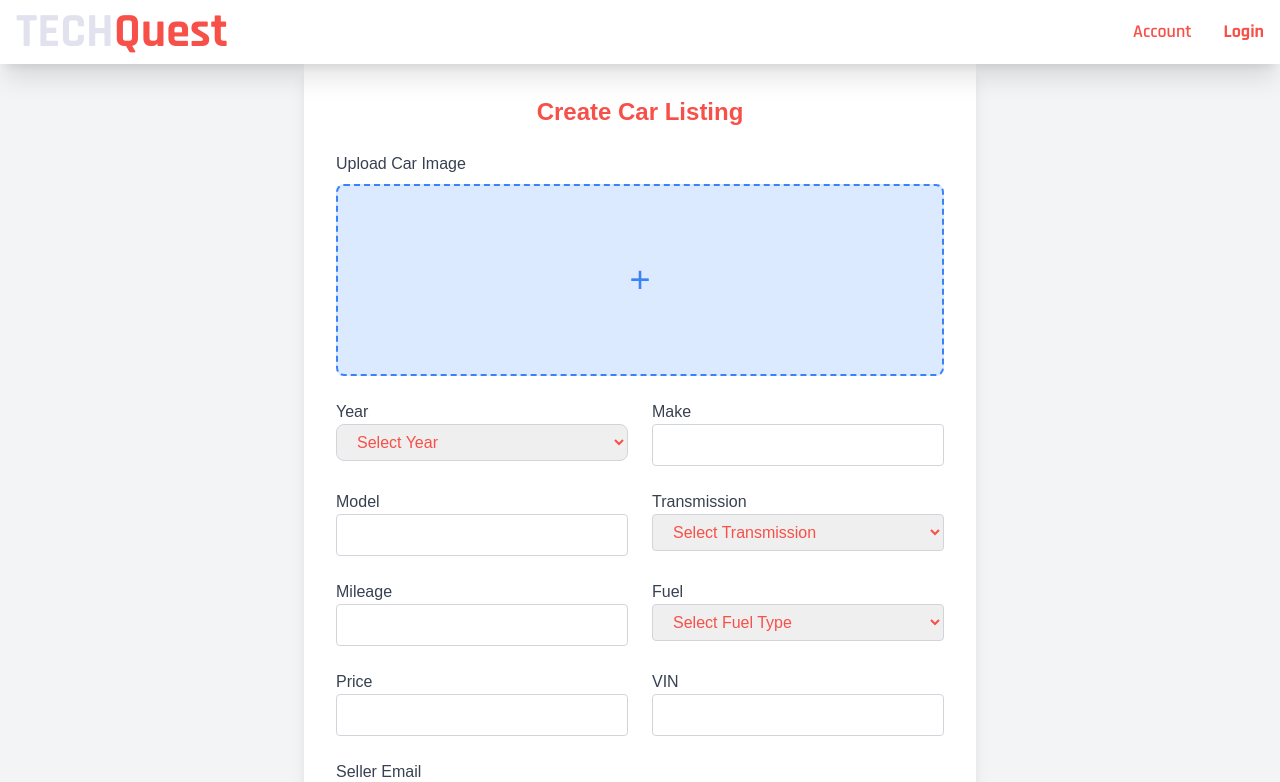
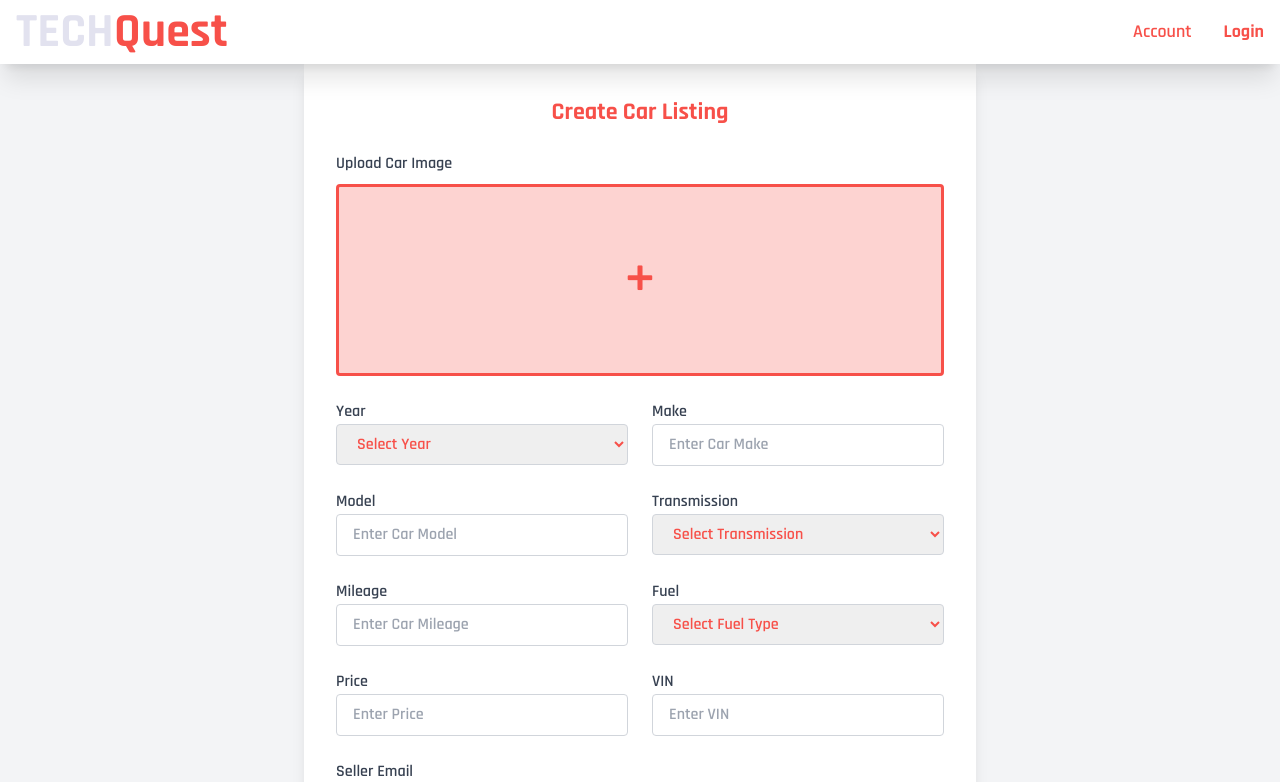
Before and after one commit to Albertadi/carcommerce, a Next.js app: page /pages/agent/createListing in a window 1280 px wide. Shown: the top 782 px of the page. Built offline with nearby package versions, Linux system fonts and the light colour scheme.

Commit message:
Added/Edited styling in createListing

```diff
--- a/src/app/pages/agent/createListing/page.js
+++ b/src/app/pages/agent/createListing/page.js
@@ -105,34 +105,34 @@ export default function CreateListing() {
   return (
     <div className="flex items-center justify-center min-h-screen bg-gray-100">
       <div className="bg-white p-8 shadow-lg w-full max-w-2xl">
-        <h2 className="text-2xl font-bold mb-6 text-center">Create Car Listing</h2>
+        <h2 className="text-2xl font-rajdhaniBold mb-6 text-center">Create Car Listing</h2>
 
         {/* Grid layout for upload box and form */}
         <div className="grid grid-cols-1 md:grid-cols-2 gap-6">
 
           {/* Image Upload Section */}
           <div className="col-span-1 md:col-span-2">
-            <label className="block text-gray-700 mb-2">Upload Car Image</label>
+            <label className="block text-gray-700 font-rajdhaniSemiBold mb-2">Upload Car Image</label>
             <div className="flex items-center justify-center">
               {image ? (
                 <div className="relative flex items-center justify-center w-full max-w-lg h-auto">
                   <img
                     src={URL.createObjectURL(image)}
                     alt="Car image preview"
-                    className="max-w-full max-h-48 rounded-lg shadow-lg object-contain"
+                    className="max-w-full max-h-48 rounded shadow-lg object-contain"
                   />
                   <button
                     onClick={handleImageDelete}
-                    className="absolute top-2 right-2 bg-red-500 text-white rounded-full p-1"
-                    style={{ fontSize: '12px' }}
+                    className="absolute top-2 right-2 font-rajdhaniSemiBold bg-[#f75049] text-white rounded p-1"
+                    style={{ fontSize: '18px' }}
                   >
-                    X
+                    &nbsp; X &nbsp;
                   </button>
                 </div>
               ) : (
                 <label
-                  className="flex items-center justify-center w-full h-48 rounded-lg bg-blue-100 text-blue-500 text-4xl cursor-pointer"
-                  style={{ border: '2px dashed #3b82f6' }}
+                  className="flex items-center font-rajdhaniSemiBold justify-center w-full h-48 rounded bg-[#f75049]/25 text-[#f75049] text-6xl cursor-pointer"
+                  style={{ border: '3px solid #f75049' }}
                 >
                   +
                   <input
@@ -151,17 +151,17 @@ export default function CreateListing() {
 
             {/* Year Field */}
             <div>
-              <label className="block text-gray-700">Year</label>
+              <label className="block font-rajdhaniSemiBold text-gray-700">Year</label>
               <select
                 name="year"
                 value={formData.year}
                 onChange={handleChange}
-                className="w-full px-4 py-2 border border-gray-300 rounded-lg focus:outline-none focus:ring focus:ring-blue-500"
+                className="w-full px-4 py-2 font-rajdhaniSemiBold border border-gray-300 rounded focus:outline-none focus:ring focus:ring-blue-500"
                 required
               >
-                <option value="">Select Year</option>
+                <option className="font-rajdhaniSemiBold" value="">Select Year</option>
                 {years.map((year) => (
-                  <option key={year} value={year}>
+                  <option className="font-rajdhaniSemiBold" key={year} value={year}>
                     {year}
                   </option>
                 ))}
@@ -170,112 +170,118 @@ export default function CreateListing() {
 
             {/* Make Field */}
             <div>
-              <label className="block text-gray-700">Make</label>
+              <label className="block font-rajdhaniSemiBold text-gray-700">Make</label>
               <input
                 type="text"
                 name="make"
                 value={formData.make}
                 onChange={handleChange}
-                className="w-full px-4 py-2 border border-gray-300 rounded focus:outline-none focus:ring focus:ring-blue-500"
+                placeholder="Enter Car Make"
+                className="w-full px-4 font-rajdhaniSemiBold py-2 border border-gray-300 rounded focus:outline-none focus:ring focus:ring-blue-500"
                 required
               />
             </div>
 
             {/* Model Field */}
             <div>
-              <label className="block text-gray-700">Model</label>
+              <label className="block font-rajdhaniSemiBold text-gray-700">Model</label>
               <input
                 type="text"
                 name="model"
                 value={formData.model}
                 onChange={handleChange}
-                className="w-full px-4 py-2 border border-gray-300 rounded focus:outline-none focus:ring focus:ring-blue-500"
+                placeholder="Enter Car Model"
+                className="w-full px-4 py-2 font-rajdhaniSemiBold border border-gray-300 rounded focus:outline-none focus:ring focus:ring-blue-500"
                 required
               />
             </div>
 
             {/* Transmission Field */}
             <div>
-              <label className="block text-gray-700">Transmission</label>
+              <label className="block font-rajdhaniSemiBold text-gray-700">Transmission</label>
               <select
                 name="transmission"
                 value={formData.transmission}
                 onChange={handleChange}
-                className="w-full px-4 py-2 border border-gray-300 rounded focus:outline-none focus:ring focus:ring-blue-500"
+                className="w-full px-4 py-2 font-rajdhaniSemiBold border border-gray-300 rounded focus:outline-none focus:ring focus:ring-blue-500"
                 required
               >
-                <option value="">Select Transmission</option>
-                <option value="Automatic">AUTOMATIC</option>
-                <option value="Manual">MANUAL</option>
+                <option className="font-rajdhaniSemiBold" value="">Select Transmission</option>
+                <option className="font-rajdhaniSemiBold" value="Automatic">AUTOMATIC</option>
+                <option className="font-rajdhaniSemiBold" value="Manual">MANUAL</option>
               </select>
             </div>
 
             {/* Mileage Field */}
             <div>
-              <label className="block text-gray-700">Mileage</label>
+              <label className="block font-rajdhaniSemiBold text-gray-700">Mileage</label>
               <input
                 type="text"
                 name="mileage"
                 value={formData.mileage}
                 onChange={handleChange}
-                className="w-full px-4 py-2 border border-gray-300 rounded focus:outline-none focus:ring focus:ring-blue-500"
+                placeholder="Enter Car Mileage"
+                className="w-full px-4 py-2 font-rajdhaniSemiBold border border-gray-300 rounded focus:outline-none focus:ring focus:ring-blue-500"
                 required
               />
             </div>
 
             {/* Fuel Type Field */}
             <div>
-              <label className="block text-gray-700">Fuel</label>
+              <label className="block font-rajdhaniSemiBold text-gray-700">Fuel</label>
               <select
                 name="fuel_type"
                 value={formData.fuel_type}
                 onChange={handleChange}
-                className="w-full px-4 py-2 border border-gray-300 rounded focus:outline-none focus:ring focus:ring-blue-500"
+                className="w-full px-4 py-2 font-rajdhaniSemiBold border border-gray-300 rounded focus:outline-none focus:ring focus:ring-blue-500"
                 required
               >
-                <option value="">Select Fuel Type</option>
-                <option value="PETROL">PETROL</option>
-                <option value="DIESEL">DIESEL</option>
-                <option value="ELECTRIC">ELECTRIC</option>
-                <option value="HYBRID">HYBRID</option>
+                <option className="font-rajdhaniSemiBold" value="">Select Fuel Type</option>
+                <option className="font-rajdhaniSemiBold" value="PETROL">PETROL</option>
+                <option className="font-rajdhaniSemiBold" value="DIESEL">DIESEL</option>
+                <option className="font-rajdhaniSemiBold" value="ELECTRIC">ELECTRIC</option>
+                <option className="font-rajdhaniSemiBold" value="HYBRID">HYBRID</option>
               </select>
             </div>
 
             {/* Price Field */}
             <div>
-              <label className="block text-gray-700">Price</label>
+              <label className="block font-rajdhaniSemiBold text-gray-700">Price</label>
               <input
                 type="text"
                 name="price"
                 value={formData.price}
+                placeholder="Enter Price"
                 onChange={handleChange}
-                className="w-full px-4 py-2 border border-gray-300 rounded focus:outline-none focus:ring focus:ring-blue-500"
+                className="w-full px-4 py-2 font-rajdhaniSemiBold border border-gray-300 rounded focus:outline-none focus:ring focus:ring-blue-500"
                 required
               />
             </div>
 
             {/* VIN Field */}
             <div>
-              <label className="block text-gray-700">VIN</label>
+              <label className="block font-rajdhaniSemiBold text-gray-700">VIN</label>
               <input
                 type="text"
                 name="vin"
                 value={formData.vin}
                 onChange={handleChange}
-                className="w-full px-4 py-2 border border-gray-300 rounded focus:outline-none focus:ring focus:ring-blue-500"
+                placeholder="Enter VIN"
+                className="w-full px-4 py-2 font-rajdhaniSemiBold border border-gray-300 rounded focus:outline-none focus:ring focus:ring-blue-500"
                 required
               />
             </div>
 
             {/* Seller Email Field */}
             <div>
-              <label className="block text-gray-700">Seller Email</label>
+              <label className="block font-rajdhaniSemiBold text-gray-700">Seller Email</label>
               <input
                 type="text"
                 name="seller_email"
                 value={formData.seller_email}
                 onChange={handleChange}
-                className="w-full px-4 py-2 border border-gray-300 rounded focus:outline-none focus:ring focus:ring-blue-500"
+                placeholder="Enter Sellers' Email"
+                className="w-full px-4 py-2 font-rajdhaniSemiBold border border-gray-300 rounded focus:outline-none focus:ring focus:ring-blue-500"
                 required
               />
             </div>
@@ -284,7 +290,7 @@ export default function CreateListing() {
             <div className="col-span-1 md:col-span-2">
               <button
                 type="submit"
-                className="w-full py-3 px-4 bg-blue-500 text-white rounded-lg hover:bg-blue-600 transition-colors"
+                className="w-full py-3 px-4 bg-[#f75049] font-rajdhaniSemiBold text-white text-xl rounded hover:bg-[#5ef6ff] transition-colors"
               >
                 Create Listing
               </button>
```
